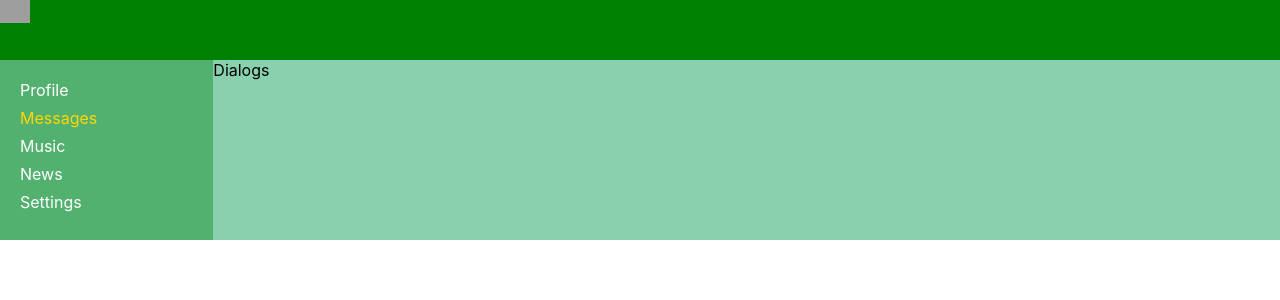
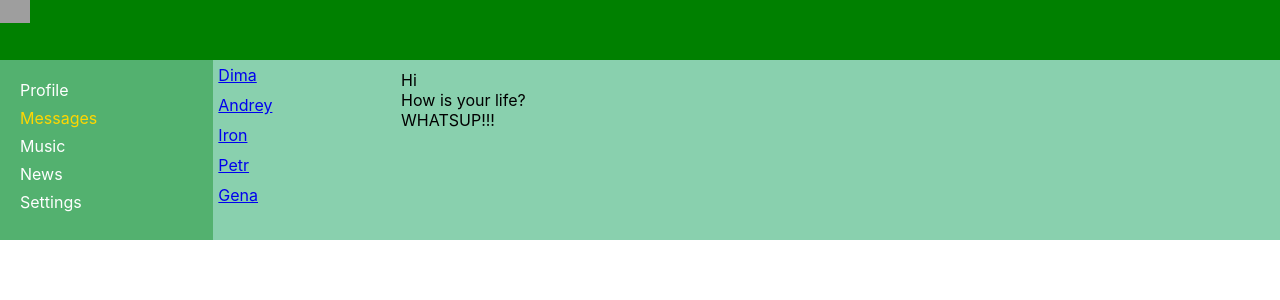
Before and after one commit to Horlamov/react__lesson, a React (Create React App) app: page /dialogs in a window 1280 px wide. Shown: the top 300 px of the page. Built offline with nearby package versions, Linux system fonts and the light colour scheme; grey boxes are pictures that could not be loaded; the HTML template or start-up script is replaced by a standard one.

Commit message:
Lesson 21. Create front and style dialogs page

```diff
--- a/src/components/Dialogs/Dialogs.jsx
+++ b/src/components/Dialogs/Dialogs.jsx
@@ -1,10 +1,34 @@
 import React from 'react';
+import { NavLink } from 'react-router-dom';
 import s from './Dialogs.module.css';
 
 const Dialogs = (props) => {
   return (
-    <div>
-      Dialogs
+
+    <div className={s.dialogs}>
+      <div className={s.dialogsitems}>
+        <div className={s.dialog + ' ' + s.activ}>
+          <NavLink to=''>Dima </NavLink>
+        </div>
+        <div className={s.dialog}>
+          <NavLink to=''> Andrey </NavLink>
+        </div>
+        <div className={s.dialog}>
+          <NavLink to=''>Iron </NavLink>
+        </div>
+        <div className={s.dialog}>
+          <NavLink to=''>Petr </NavLink>
+        </div>
+        <div className={s.dialog}>
+          <NavLink to=''>Gena </NavLink>
+        </div>
+      </div>
+
+      <div className={s.messages}>
+        <div className={s.message}>Hi</div>
+        <div className={s.message}>How is your life?</div>
+        <div className={s.message}>WHATSUP!!!</div>
+      </div>
     </div>
   )
 };
--- a/src/components/Dialogs/Dialogs.module.css
+++ b/src/components/Dialogs/Dialogs.module.css
@@ -0,0 +1,20 @@
+.dialogs {
+	display: grid;
+	grid-template-rows: 60px 1fr;
+	grid-template-columns: 2fr 10fr;
+
+}
+
+.dialogsitems .dialog {
+	padding: 5px
+}
+
+.dialogsitems .activ {
+	color: gold;
+}
+
+.messages {
+	padding: 10px
+}
+
+.messages .message {}
```
Also changed, not shown: 1 other file (tests, documents, lock files or other folders).
